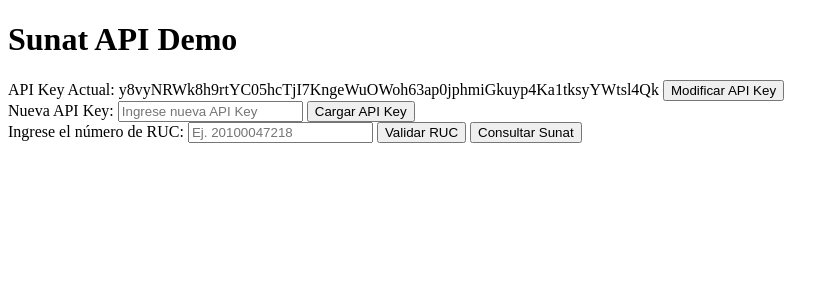
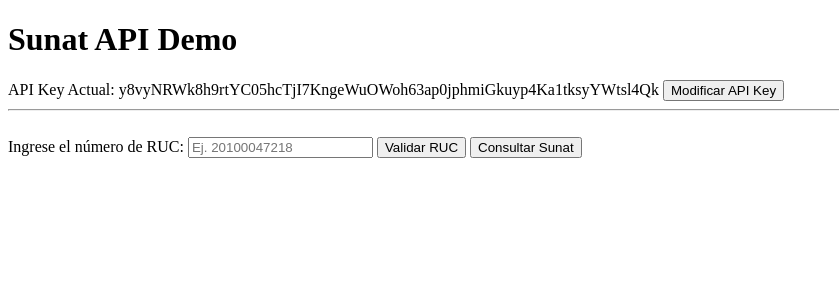
Before and after one commit to emersson126/RUCPREMIUM, a PHP site: page / in a window 1280 px wide. Shown: the top 300 px of the page, without its empty margins (0-839 px from the left). Run offline with PHP 8.4, Linux system fonts and the light colour scheme.

Commit message:
apikey_txt_pro

```diff
--- a/index.php
+++ b/index.php
@@ -13,10 +13,7 @@
     <label>API Key Actual:</label>
     <span id="apiKeyActual"><!-- Aquí debe mostrar el valor de apikey del apikey.txt --></span>
     <button onclick="modificarApiKey()">Modificar API Key</button>
-    <br>
-    <label for="apiKeyInput">Nueva API Key:</label>
-    <input type="text" id="apiKeyInput" placeholder="Ingrese nueva API Key">
-    <button onclick="cargarApiKey()">Cargar API Key</button>
+    <hr>
     <br>
     <label for="rucInput">Ingrese el número de RUC:</label>
     <input type="text" id="rucInput" placeholder="Ej. 20100047218">
@@ -67,28 +64,6 @@
                     alert("Error al cargar la API Key: " + error.responseText);
                 }
             });
-    }
-    // Función para cargar la API Key desde el archivo apikey.txt
-    function cargarApiKey() {
-            var apiKeyInput = document.getElementById("apiKeyInput").value;
-            // Si el usuario ingresó una API Key, úsala
-            if (apiKeyInput) {
-                apiKey = apiKeyInput;
-                alert("API Key cargada correctamente.");
-            } else {
-                // Si no, intenta cargarla desde el archivo apikey.txt
-                $.ajax({
-                    url: 'apikey.txt',
-                    type: 'GET',
-                    success: function (data) {
-                        apiKey = data.trim();
-                        alert("API Key cargada desde apikey.txt correctamente.");
-                    },
-                    error: function (error) {
-                        alert("Error al cargar la API Key: " + error.responseText);
-                    }
-                });
-            }
     }
     // Función para modificar la API Key
     function modificarApiKey() {
```
